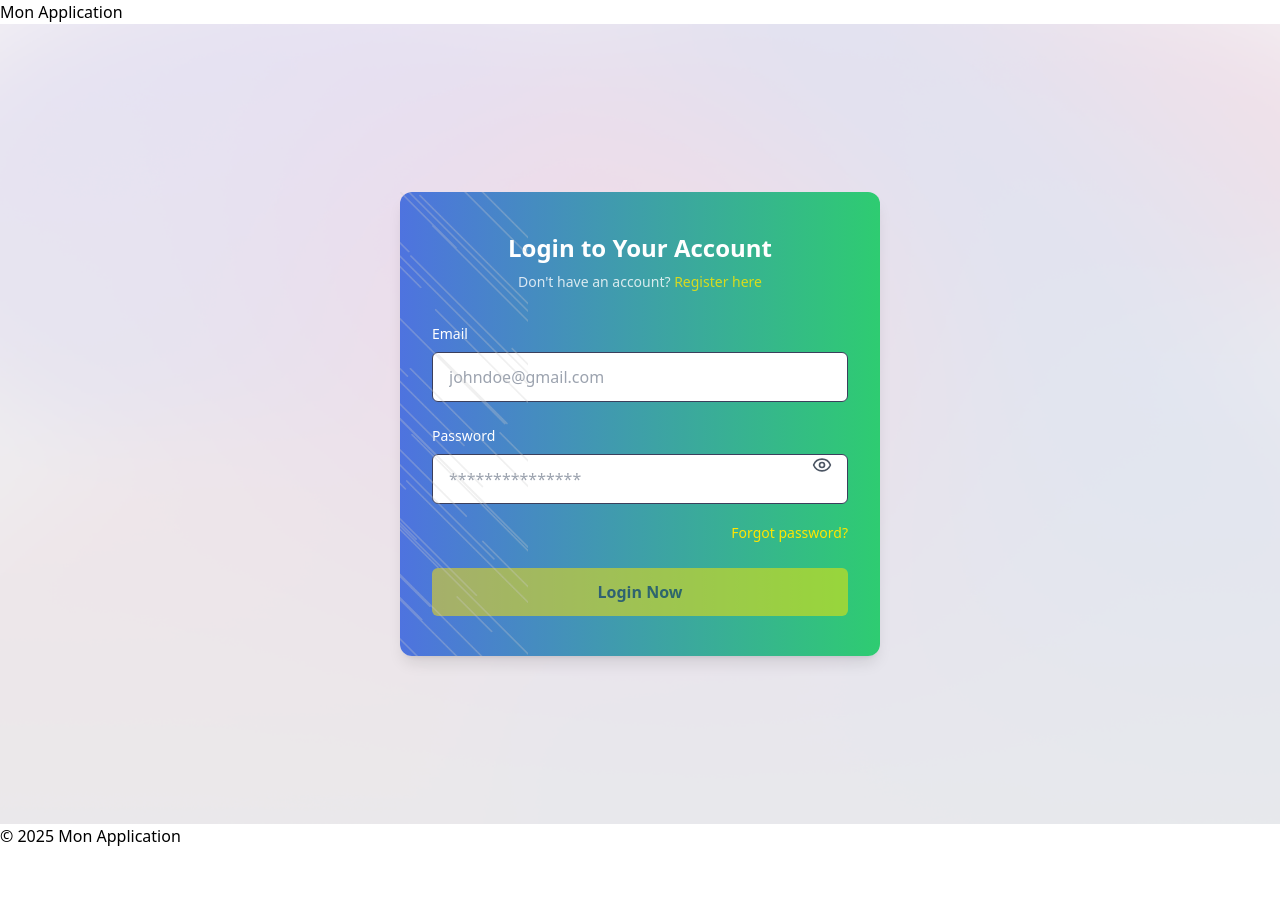
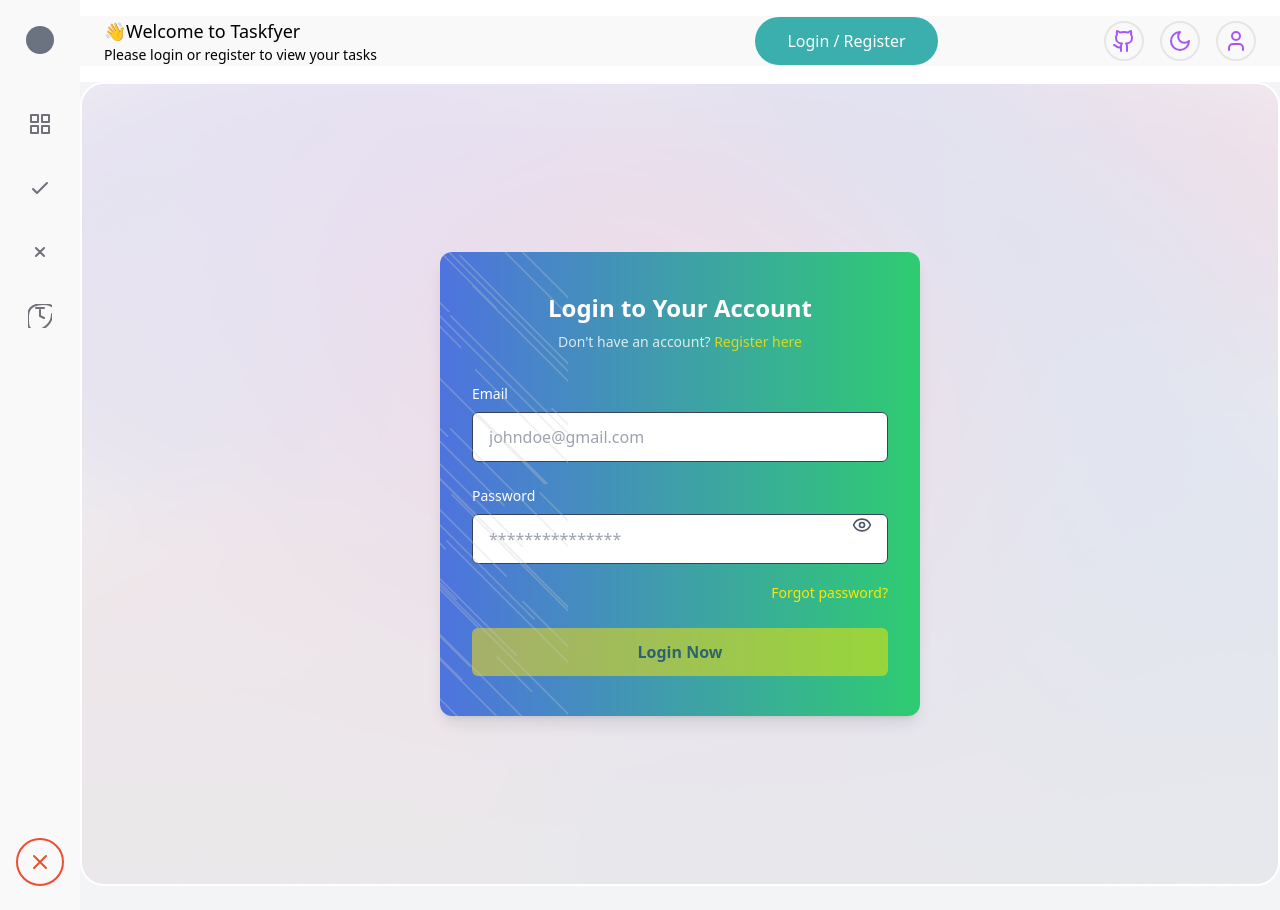
Before and after one commit to Bayelaye313/Task_Manager_App, a React (Vite) app in the folder frontend/: page /login in a window 1280 px wide. Before the commit the page ends 848 px from the top, so only its background shows below. Built offline with nearby package versions, Linux system fonts and the light colour scheme; no server answers.

Commit message:
feat: header and sidebar

```diff
--- a/frontend/src/App.jsx
+++ b/frontend/src/App.jsx
@@ -1,20 +1,33 @@
 import React from "react";
 import { Outlet } from "react-router-dom";
+import MiniSidebar from "./components/MiniSidebar/MiniSidebar";
+import Header from "./components/Header/Header";
+import MainLayout from "./layouts/MainLayout";
+import MainContentLayout from "./layouts/MainContentLayout";
+import SidebarPovider from "./helpers/SidebarPovider";
 
 function App() {
   return (
-    <div>
-      {/* Ajoutez ici des composants globaux comme Header, Sidebar, Footer */}
-      <header>
-        <h1>Mon Application</h1>
-      </header>
-      <main>
-        {/* Rendu des composants enfants */}
-        <Outlet />
-      </main>
-      <footer>
-        <p>© 2025 Mon Application</p>
-      </footer>
+    <div className="h-full flex overflow-hidden">
+      {/* Barre latérale minimisée */}
+      <MiniSidebar />
+
+      {/* Contenu principal */}
+      <div className="flex-1 flex flex-col">
+        {/* En-tête */}
+        <Header />
+
+        {/* Disposition principale */}
+        <MainContentLayout>
+          {/* Utilisation d'Outlet pour rendre les composants enfants */}
+          <MainLayout>
+            <Outlet />
+          </MainLayout>
+
+          {/* Fournisseur de contexte ou section supplémentaire */}
+          <SidebarPovider />
+        </MainContentLayout>
+      </div>
     </div>
   );
 }
--- /dev/null
+++ b/frontend/src/components/Header/Header.jsx
@@ -0,0 +1,81 @@
+import React from "react";
+import { Link, useNavigate } from "react-router-dom";
+import { Github, Moon, User } from "lucide-react";
+import { useUserContext } from "../../context/UserContext";
+
+function Header() {
+  const { user } = useUserContext();
+  const activeTasks = 5; // Exemple de tâches actives
+  const navigate = useNavigate();
+
+  const openModalForAdd = () => {
+    console.log("Ouvrir la modale pour ajouter une tâche");
+  };
+
+  const userId = user._id;
+  const { name } = user;
+
+  return (
+    <header className="px-6 my-4 w-full flex items-center justify-between bg-[#f9f9f9]">
+      <div>
+        <h1 className="text-lg font-medium">
+          <span role="img" aria-label="wave">
+            👋
+          </span>
+          {userId ? `Welcome, ${name}!` : "Welcome to Taskfyer"}
+        </h1>
+        <p className="text-sm">
+          {userId ? (
+            <>
+              You have{" "}
+              <span className="font-bold text-[#3aafae]">{activeTasks}</span>
+              &nbsp;active tasks
+            </>
+          ) : (
+            "Please login or register to view your tasks"
+          )}
+        </p>
+      </div>
+      <div className="h-[50px] flex items-center gap-[10.4rem]">
+        <button
+          className="px-8 py-3 bg-[#3aafae] text-white rounded-[50px]
+          hover:bg-[#00A1F1] hover:text-white transition-all duration-200 ease-in-out"
+          onClick={() => {
+            if (userId) {
+              openModalForAdd();
+            } else {
+              navigate("/login");
+            }
+          }}
+        >
+          {userId ? "Add a new Task" : "Login / Register"}
+        </button>
+
+        <div className="flex gap-4 items-center">
+          <Link
+            to="https://github.com/Maclinz/taskfyer"
+            target="_blank"
+            rel="noopener noreferrer"
+            className="h-[40px] w-[40px] text-purple-500 rounded-full flex items-center justify-center text-lg border-2 border-[#E6E6E6]"
+          >
+            <Github className="text-purple-500" />
+          </Link>
+          <Link
+            to="#"
+            className="h-[40px] w-[40px] text-purple-500 rounded-full flex items-center justify-center text-lg border-2 border-[#E6E6E6]"
+          >
+            <Moon className="text-purple-500" />
+          </Link>
+          <Link
+            to="#"
+            className="h-[40px] w-[40px] text-purple-500 rounded-full flex items-center justify-center text-lg border-2 border-[#E6E6E6]"
+          >
+            <User className="text-purple-500" />
+          </Link>
+        </div>
+      </div>
+    </header>
+  );
+}
+
+export default Header;
--- /dev/null
+++ b/frontend/src/components/MiniSidebar/MiniSidebar.jsx
@@ -0,0 +1,141 @@
+"use client";
+
+import React from "react";
+
+function MiniSidebar() {
+  const pathname = window.location.pathname; // Utilisation de `window.location` pour remplacer `usePathname`
+
+  // Détermine la couleur du trait en fonction de la route actuelle
+  const getStrokeColor = (link) => (pathname === link ? "#3aafae" : "#71717a");
+
+  // Navigation items
+  const navItems = [
+    {
+      icon: (
+        <svg
+          xmlns="http://www.w3.org/2000/svg"
+          fill="none"
+          viewBox="0 0 24 24"
+          stroke={getStrokeColor("/")}
+          className="w-6 h-6"
+        >
+          <path
+            strokeLinecap="round"
+            strokeLinejoin="round"
+            strokeWidth={2}
+            d="M3 3h7v7H3zM14 3h7v7h-7zM3 14h7v7H3zM14 14h7v7h-7z"
+          />
+        </svg>
+      ),
+      title: "All",
+      link: "/",
+    },
+    {
+      icon: (
+        <svg
+          xmlns="http://www.w3.org/2000/svg"
+          fill="none"
+          viewBox="0 0 24 24"
+          stroke={getStrokeColor("/completed")}
+          className="w-6 h-6"
+        >
+          <path
+            strokeLinecap="round"
+            strokeLinejoin="round"
+            strokeWidth={2}
+            d="M5 13l4 4L19 7"
+          />
+        </svg>
+      ),
+      title: "Completed",
+      link: "/completed",
+    },
+    {
+      icon: (
+        <svg
+          xmlns="http://www.w3.org/2000/svg"
+          fill="none"
+          viewBox="0 0 24 24"
+          stroke={getStrokeColor("/pending")}
+          className="w-6 h-6"
+        >
+          <path
+            strokeLinecap="round"
+            strokeLinejoin="round"
+            strokeWidth={2}
+            d="M8 16l4-4 4 4m0-8l-4 4-4-4"
+          />
+        </svg>
+      ),
+      title: "Pending",
+      link: "/pending",
+    },
+    {
+      icon: (
+        <svg
+          xmlns="http://www.w3.org/2000/svg"
+          fill="none"
+          viewBox="0 0 24 24"
+          stroke={getStrokeColor("/overdue")}
+          className="w-6 h-6"
+        >
+          <path
+            strokeLinecap="round"
+            strokeLinejoin="round"
+            strokeWidth={2}
+            d="M12 6v6l4 2m0-10H8m16 6c0 8.837-7.163 16-16 16S0 20.837 0 12 7.163 0 16 0s16 7.163 16 16z"
+          />
+        </svg>
+      ),
+      title: "Overdue",
+      link: "/overdue",
+    },
+  ];
+
+  return (
+    <div className="basis-[5rem] flex flex-col bg-[#f9f9f9]">
+      {/* Logo Section */}
+      <div className="flex items-center justify-center h-[5rem]">
+        <div className="w-7 h-7 bg-gray-500 rounded-full" />{" "}
+        {/* Logo Placeholder */}
+      </div>
+
+      {/* Navigation Section */}
+      <div className="mt-8 flex-1 flex flex-col items-center justify-between">
+        <ul className="flex flex-col gap-10">
+          {navItems.map((item, index) => (
+            <li key={index} className="relative group">
+              <a href={item.link}>{item.icon}</a>
+              {/* Tooltip */}
+              <span className="absolute top-[50%] translate-y-[-50%] left-8 text-xs pointer-events-none text-white bg-[#3aafae] px-2 py-1 rounded-md shadow-lg opacity-0 group-hover:opacity-100 transition-opacity duration-300">
+                {item.title}
+              </span>
+            </li>
+          ))}
+        </ul>
+
+        {/* Delete All Button */}
+        <div className="mb-[1.5rem]">
+          <button className="w-12 h-12 flex justify-center items-center border-2 border-[#EB4E31] p-2 rounded-full">
+            <svg
+              xmlns="http://www.w3.org/2000/svg"
+              fill="none"
+              viewBox="0 0 24 24"
+              stroke="#EB4E31"
+              className="w-6 h-6"
+            >
+              <path
+                strokeLinecap="round"
+                strokeLinejoin="round"
+                strokeWidth={2}
+                d="M6 18L18 6M6 6l12 12"
+              />
+            </svg>
+          </button>
+        </div>
+      </div>
+    </div>
+  );
+}
+
+export default MiniSidebar;
--- /dev/null
+++ b/frontend/src/components/Sidebar/Sidebar.jsx
@@ -0,0 +1,23 @@
+import React from "react";
+// import Profile from "../Profile/Profile";
+// import RadialChart from "../RadialChart/RadialChart";
+import { useUserContext } from "../../context/UserContext";
+
+function Sidebar() {
+  const { logoutUser } = useUserContext();
+  return (
+    <div className="w-[20rem] mt-[5rem] h-[calc(100%-5rem)] fixed right-0 top-0 bg-[#f9f9f9] flex flex-col">
+      {/* <Profile /> */}
+      <div className="mt-4 mx-6">{/* <RadialChart /> */}</div>
+
+      <button
+        className="mt-auto mb-6 mx-6 py-4 px-8 bg-[#EB4E31] text-white rounded-[50px] hover:bg-[#3aafae] transition duration-200 ease-in-out"
+        onClick={logoutUser}
+      >
+        Sign Out
+      </button>
+    </div>
+  );
+}
+
+export default Sidebar;
--- /dev/null
+++ b/frontend/src/helpers/SidebarPovider.jsx
@@ -0,0 +1,10 @@
+import React from "react";
+import { useUserContext } from "../context/UserContext";
+import Sidebar from "../components/Sidebar/Sidebar";
+
+function SidebarProvider() {
+  const userId = useUserContext().user._id;
+  return <>{userId && <Sidebar />}</>;
+}
+
+export default SidebarProvider;
--- /dev/null
+++ b/frontend/src/layouts/MainContentLayout.jsx
@@ -0,0 +1,19 @@
+import React from "react";
+import { useUserContext } from "../context/UserContext";
+
+const MainContentLayout = ({ children }) => {
+  const { user } = useUserContext();
+  const userId = user ? user._id : null;
+
+  return (
+    <main
+      className={`${
+        userId ? "pr-[20rem]" : ""
+      } pb-[1.5rem] flex h-full bg-gray-100`}
+    >
+      {children}
+    </main>
+  );
+};
+
+export default MainContentLayout;
--- /dev/null
+++ b/frontend/src/layouts/MainLayout.jsx
@@ -0,0 +1,13 @@
+import React from "react";
+
+const MainLayout = ({ children }) => {
+  return (
+    <div className="main-layout flex-1 bg-[#EDEDED] border-2 border-white rounded-[1.5rem] overflow-auto">
+      {/* {isEditing && <Modal />}
+          {profileModal && <ProfileModal />} */}
+      {children}
+    </div>
+  );
+};
+
+export default MainLayout;
```
Also changed, not shown: frontend/src/context/TaskContext.jsx (added).
